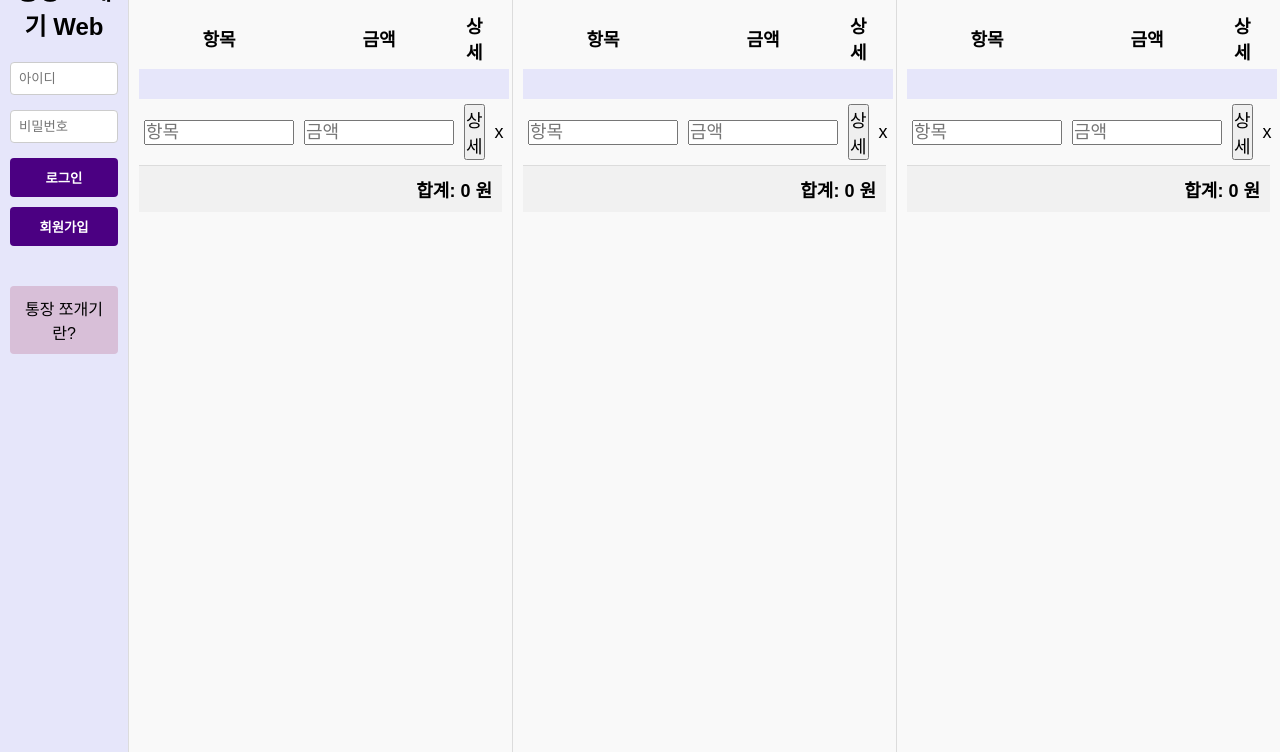
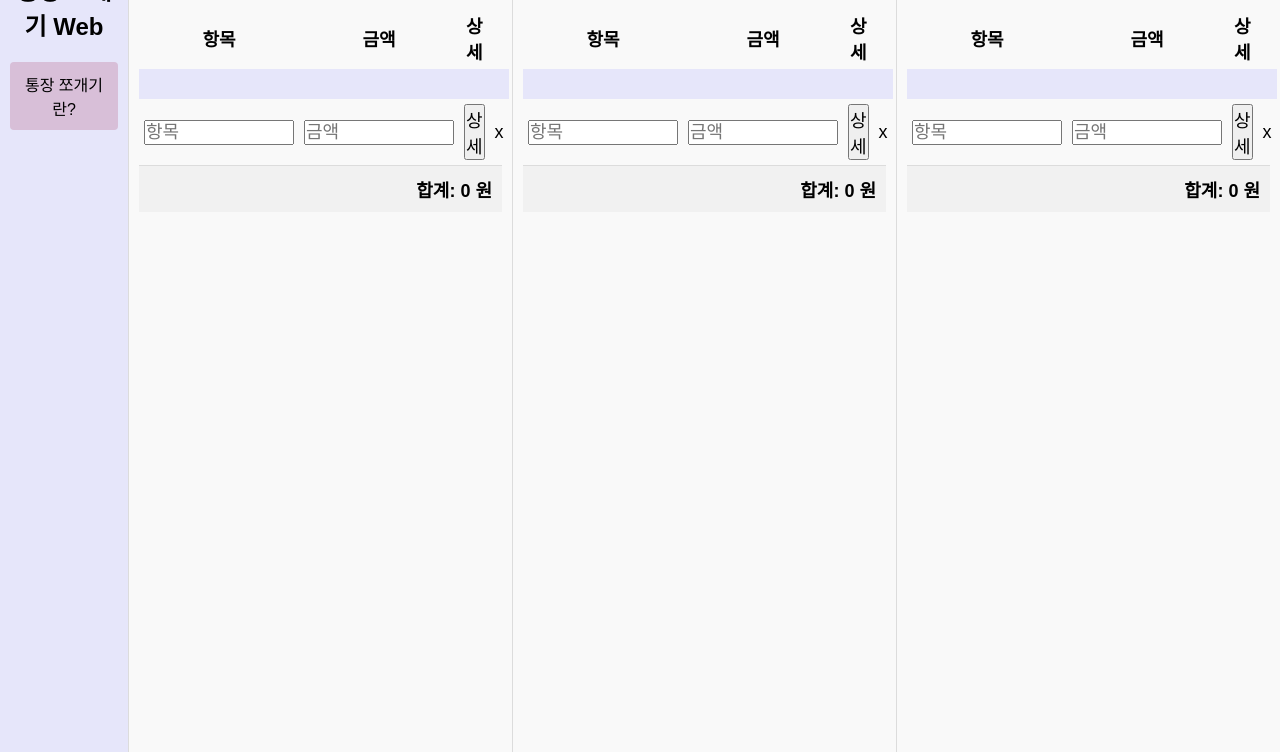
Before and after one commit to DummyKim/tongjang, a website: page public/index.html in a window 1280 px wide. Shown: the part 48-800 px from the top of the page. Drawn offline with Linux system fonts and the light colour scheme.

Commit message:
Add files via upload

```diff
--- a/public/index.html
+++ b/public/index.html
@@ -9,7 +9,7 @@
 <body>
     <div class="sidebar">
         <h2>통장 쪼개기 Web</h2>
-        <form class="login_form">  <!-- 기능 구현할 때 까지 안보이게 처리함 -->
+        <form class="login_form">  <!-- 기능 구현할 때 까지 css로 안보이게 처리함 -->
             <input type="text" id="username" name="username" placeholder="아이디" required>
             <input type="password" id="password" name="password" placeholder="비밀번호" required>
             <button type="submit">로그인</button>
--- a/public/styles.css
+++ b/public/styles.css
@@ -37,7 +37,7 @@ body {
 
 /* 로그인 폼 스타일 */
 .login_form {
-  display: none; /*기능 구현할 때 까지 안보이게 처리함 */
+  display: none !important;  /*기능 구현할 때 까지 안보이게 처리함 */
   width: 100%;
   display: flex;
   flex-direction: column;
```
